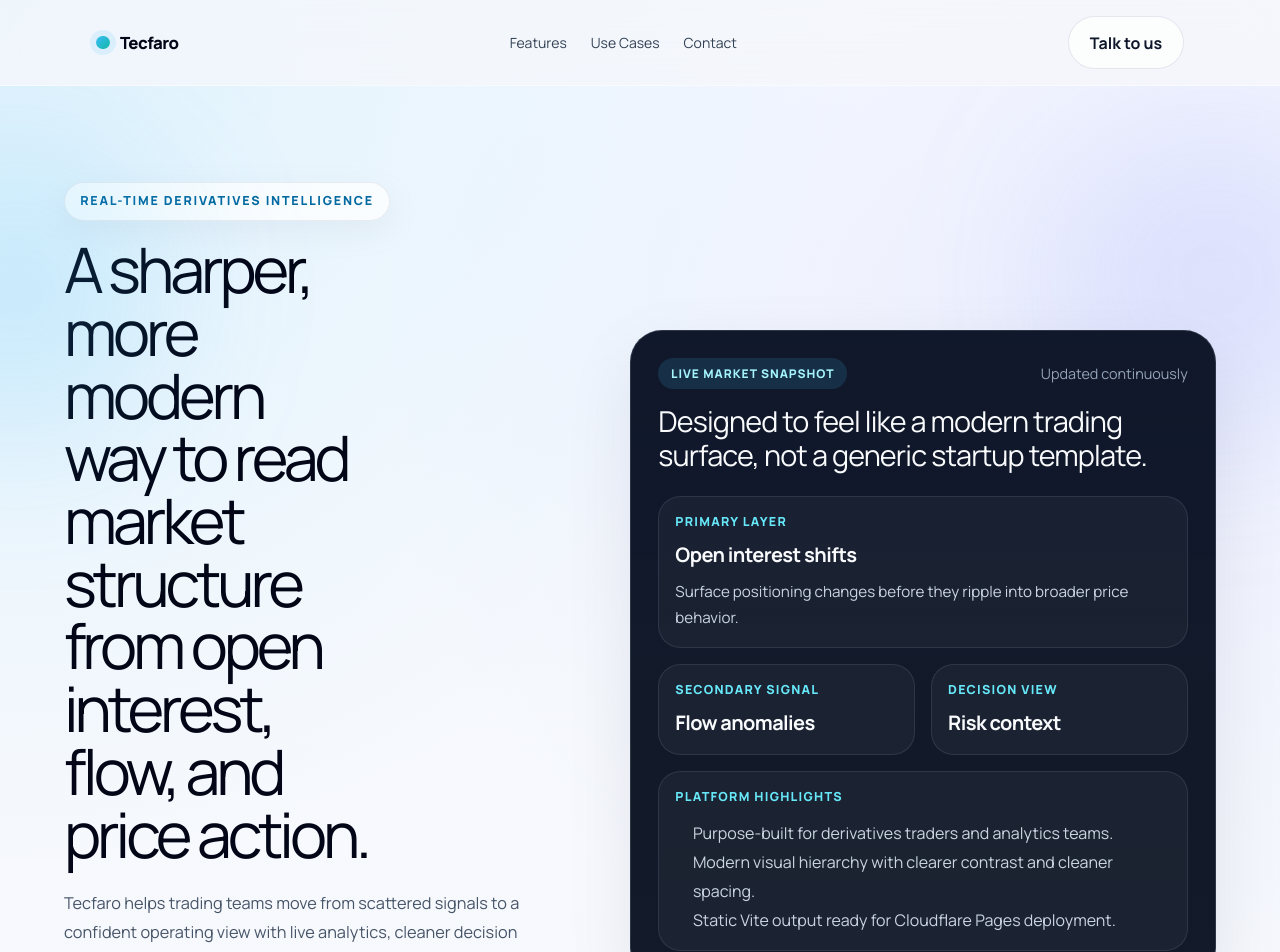
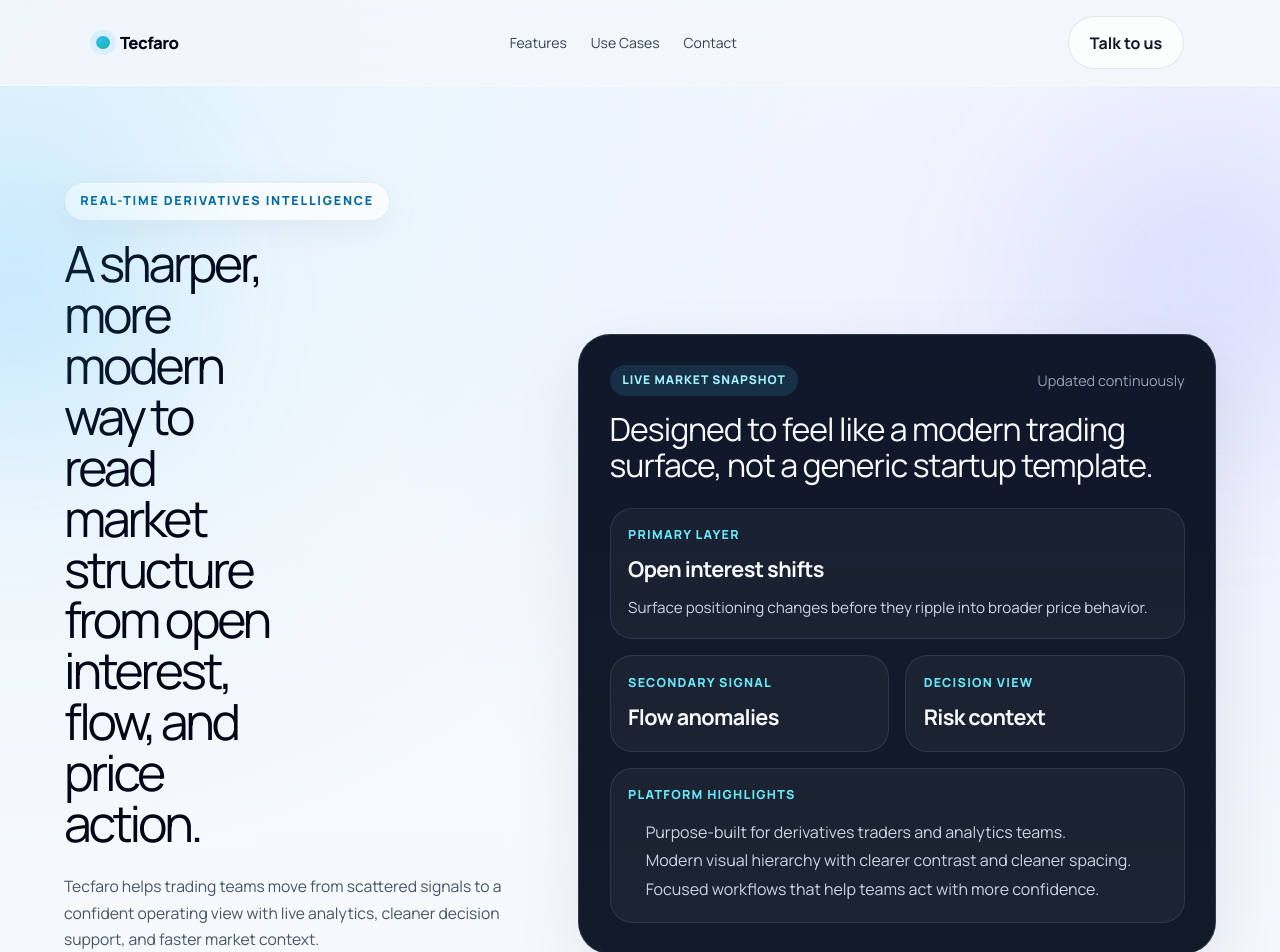
Before and after one commit to karthik-valliappan/tecfaro, a React (Vite) app: page / in a window 1280 px wide. Shown: the top 952 px of the page. Built offline with nearby package versions, Linux system fonts and the light colour scheme.

Commit message:
Rebalance hero layout and update landing page copy

```diff
--- a/src/TecfaroLanding.jsx
+++ b/src/TecfaroLanding.jsx
@@ -69,7 +69,7 @@ const stats = [
 const highlights = [
   'Purpose-built for derivatives traders and analytics teams.',
   'Modern visual hierarchy with clearer contrast and cleaner spacing.',
-  'Static Vite output ready for Cloudflare Pages deployment.',
+  'Focused workflows that help teams act with more confidence.',
 ]
 
 export default function TecfaroLanding() {
@@ -115,7 +115,7 @@ export default function TecfaroLanding() {
           <div className="hero-orb hero-orb--left" aria-hidden="true" />
           <div className="hero-orb hero-orb--right" aria-hidden="true" />
 
-          <div className="mx-auto grid max-w-6xl gap-10 lg:grid-cols-[minmax(0,0.88fr)_minmax(400px,0.98fr)] lg:items-center">
+          <div className="mx-auto grid max-w-6xl gap-12 lg:grid-cols-[minmax(0,0.76fr)_minmax(460px,1.04fr)] lg:items-center">
             <div className="pt-10 lg:pt-16">
               <p className="eyebrow">Real-time derivatives intelligence</p>
               <h1 className="hero-title">
--- a/src/index.css
+++ b/src/index.css
@@ -220,9 +220,9 @@ a {
 
 .hero-title {
   margin: 0;
-  max-width: 8ch;
-  font-size: clamp(2.85rem, 4.9vw, 4.6rem);
-  line-height: 1;
+  max-width: 7ch;
+  font-size: clamp(2.45rem, 3.9vw, 3.8rem);
+  line-height: 1.02;
   letter-spacing: -0.065em;
   color: #020617;
   text-wrap: balance;
@@ -230,10 +230,10 @@ a {
 
 .hero-copy {
   margin: 1.5rem 0 0;
-  max-width: 31rem;
+  max-width: 28rem;
   color: var(--muted);
-  font-size: 1.02rem;
-  line-height: 1.75;
+  font-size: 0.98rem;
+  line-height: 1.7;
 }
 
 .hero-points {
@@ -276,12 +276,13 @@ a {
 
 .hero-panel {
   border-radius: 2rem;
-  padding: 1.7rem;
+  padding: 1.9rem;
   background:
     linear-gradient(180deg, rgba(15, 23, 42, 0.94), rgba(17, 24, 39, 0.9)),
     rgba(15, 23, 42, 0.92);
   color: #f8fafc;
   max-width: 100%;
+  min-height: 33rem;
 }
 
 .hero-panel__topline {
@@ -312,8 +313,8 @@ a {
 
 .hero-panel__title {
   margin: 1rem 0 0;
-  font-size: 1.8rem;
-  line-height: 1.16;
+  font-size: 2rem;
+  line-height: 1.12;
   letter-spacing: -0.03em;
   color: #f8fafc;
 }
@@ -323,11 +324,12 @@ a {
   gap: 1rem;
   margin-top: 1.5rem;
   grid-template-columns: repeat(2, minmax(0, 1fr));
+  align-content: start;
 }
 
 .hero-grid__card {
   border-radius: 1.4rem;
-  padding: 1rem;
+  padding: 1.1rem;
   border: 1px solid rgba(148, 163, 184, 0.16);
   background: rgba(255, 255, 255, 0.04);
 }
@@ -348,7 +350,7 @@ a {
 
 .hero-grid__value {
   margin: 0.5rem 0 0;
-  font-size: 1.25rem;
+  font-size: 1.35rem;
   font-weight: 700;
   letter-spacing: -0.03em;
   color: #f8fafc;
@@ -524,7 +526,7 @@ button:focus-visible,
 @media (max-width: 1024px) {
   .hero-title {
     max-width: none;
-    font-size: clamp(2.8rem, 7vw, 4.1rem);
+    font-size: clamp(2.8rem, 7vw, 4rem);
   }
 
   .feature-grid,
@@ -552,11 +554,15 @@ button:focus-visible,
   .cta-panel {
     backdrop-filter: blur(12px);
   }
+
+  .hero-panel {
+    min-height: auto;
+  }
 }
 
 @media (max-width: 640px) {
   .hero-title {
-    font-size: 2.7rem;
+    font-size: 2.5rem;
   }
 
   .hero-copy,
```
